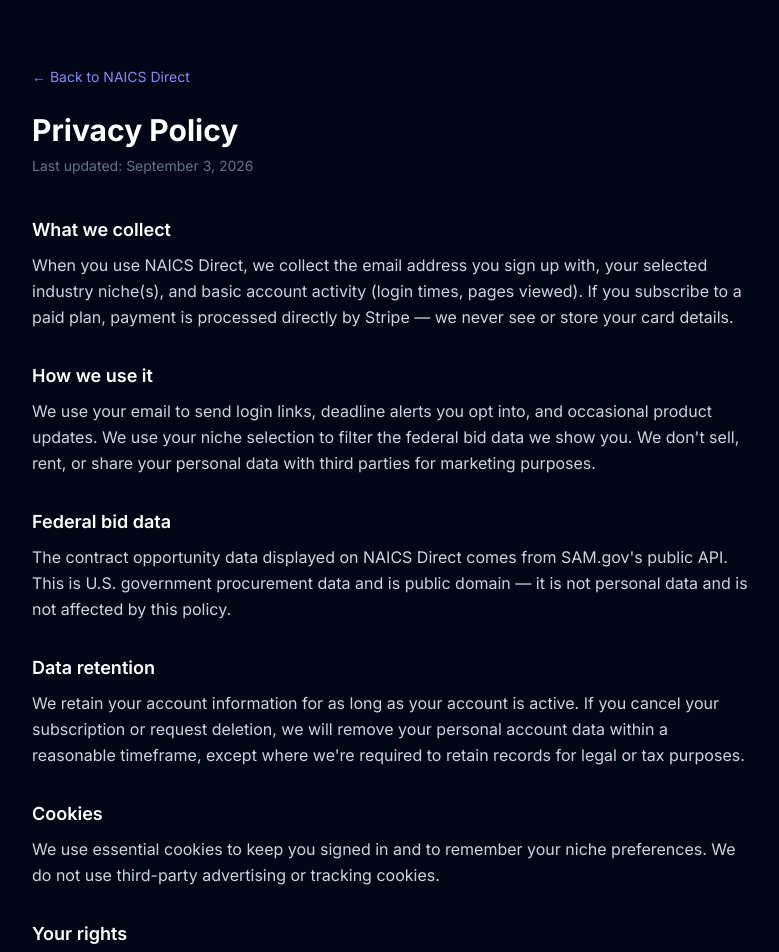
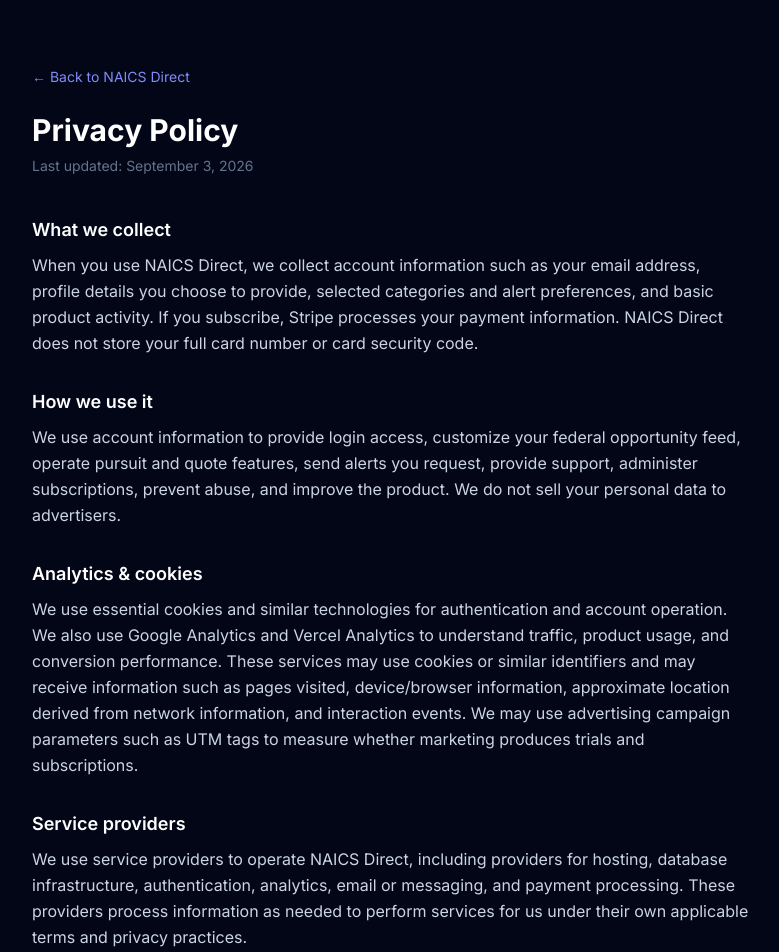
Before and after one commit to runjohnray2-lgtm/naicsdirect, a Next.js app: page /privacy in a window 1280 px wide. Shown: the top 952 px of the page, without its empty margins (248-1027 px from the left). Built offline with nearby package versions, Linux system fonts and the light colour scheme.

Commit message:
Align privacy policy with analytics and billing

```diff
--- a/app/privacy/page.tsx
+++ b/app/privacy/page.tsx
@@ -16,53 +16,69 @@
           <section>
             <h2 className="text-white font-semibold text-lg mb-2">What we collect</h2>
             <p>
-              When you use NAICS Direct, we collect the email address you sign up with, your selected
-              industry niche(s), and basic account activity (login times, pages viewed). If you subscribe
-              to a paid plan, payment is processed directly by Stripe — we never see or store your card
-              details.
+              When you use NAICS Direct, we collect account information such as your email address, profile
+              details you choose to provide, selected categories and alert preferences, and basic product
+              activity. If you subscribe, Stripe processes your payment information. NAICS Direct does not
+              store your full card number or card security code.
             </p>
           </section>
 
           <section>
             <h2 className="text-white font-semibold text-lg mb-2">How we use it</h2>
             <p>
-              We use your email to send login links, deadline alerts you opt into, and occasional product
-              updates. We use your niche selection to filter the federal bid data we show you. We don't
-              sell, rent, or share your personal data with third parties for marketing purposes.
+              We use account information to provide login access, customize your federal opportunity feed,
+              operate pursuit and quote features, send alerts you request, provide support, administer
+              subscriptions, prevent abuse, and improve the product. We do not sell your personal data to
+              advertisers.
+            </p>
+          </section>
+
+          <section>
+            <h2 className="text-white font-semibold text-lg mb-2">Analytics &amp; cookies</h2>
+            <p>
+              We use essential cookies and similar technologies for authentication and account operation.
+              We also use Google Analytics and Vercel Analytics to understand traffic, product usage, and
+              conversion performance. These services may use cookies or similar identifiers and may receive
+              information such as pages visited, device/browser information, approximate location derived
+              from network information, and interaction events. We may use advertising campaign parameters
+              such as UTM tags to measure whether marketing produces trials and subscriptions.
+            </p>
+          </section>
+
+          <section>
+            <h2 className="text-white font-semibold text-lg mb-2">Service providers</h2>
+            <p>
+              We use service providers to operate NAICS Direct, including providers for hosting, database
+              infrastructure, authentication, analytics, email or messaging, and payment processing. These
+              providers process information as needed to perform services for us under their own applicable
+              terms and privacy practices.
             </p>
           </section>
 
           <section>
             <h2 className="text-white font-semibold text-lg mb-2">Federal bid data</h2>
             <p>
-              The contract opportunity data displayed on NAICS Direct comes from SAM.gov's public API.
-              This is U.S. government procurement data and is public domain — it is not personal data and
-              is not affected by this policy.
+              The government contract opportunity data displayed on NAICS Direct comes from public U.S.
+              government sources such as SAM.gov. Public procurement data is separate from personal account
+              information covered by this policy.
             </p>
           </section>
 
           <section>
             <h2 className="text-white font-semibold text-lg mb-2">Data retention</h2>
             <p>
-              We retain your account information for as long as your account is active. If you cancel your
-              subscription or request deletion, we will remove your personal account data within a
-              reasonable timeframe, except where we're required to retain records for legal or tax purposes.
+              We retain account and transaction-related information as reasonably necessary to operate the
+              service, provide support, maintain security, and meet legal, accounting, or tax obligations.
+              You may request deletion of eligible personal account data by contacting us.
             </p>
           </section>
 
           <section>
-            <h2 className="text-white font-semibold text-lg mb-2">Cookies</h2>
+            <h2 className="text-white font-semibold text-lg mb-2">Your choices</h2>
             <p>
-              We use essential cookies to keep you signed in and to remember your niche preferences. We do
-              not use third-party advertising or tracking cookies.
-            </p>
-          </section>
-
-          <section>
-            <h2 className="text-white font-semibold text-lg mb-2">Your rights</h2>
-            <p>
-              You can request a copy of your data, ask us to correct it, or ask us to delete your account
-              entirely at any time by emailing us at{" "}
+              You can change alert preferences in your account, manage or cancel your subscription through
+              the billing controls, and request access, correction, or deletion of eligible personal data by
+              emailing{" "}
               <a href="mailto:ray@radiantz.com" className="text-indigo-400 hover:text-indigo-300">ray@radiantz.com</a>.
             </p>
           </section>
```
